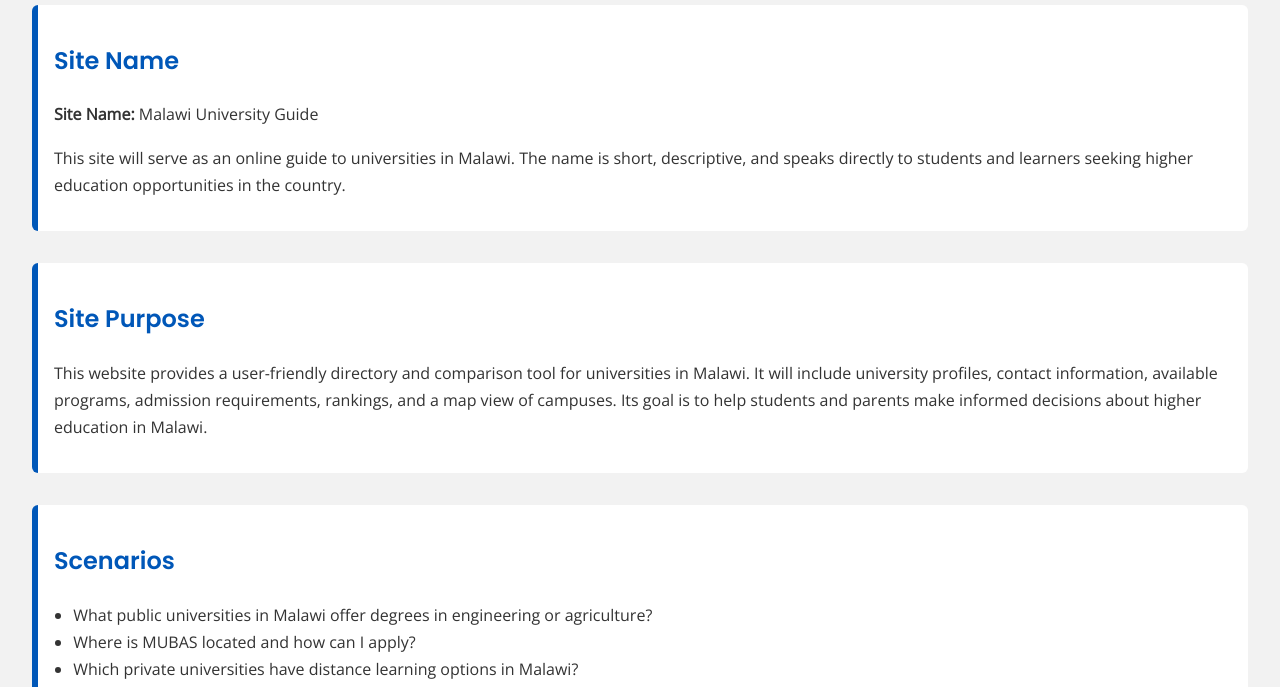
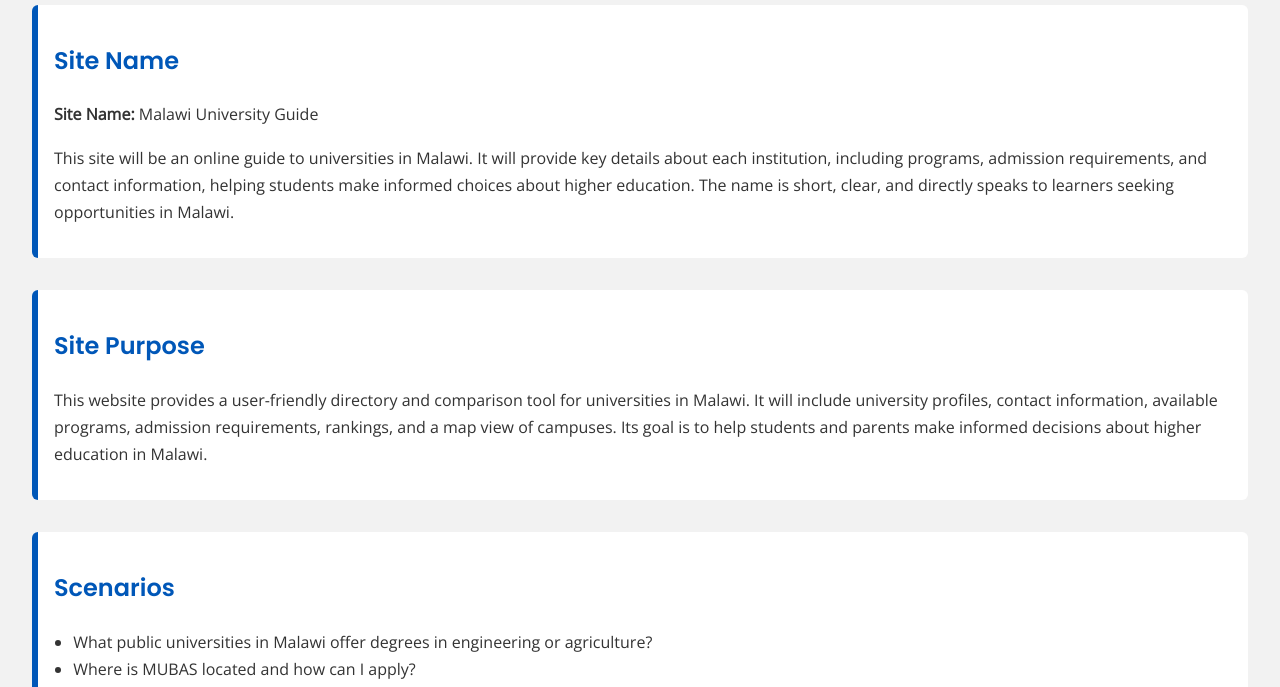
Before and after one commit to chervester/Project, a plain HTML site: page Project/siteplan.html in a window 1280 px wide. Shown: the part 103-790 px from the top of the page. Drawn offline with nearby package versions, Linux system fonts and the light colour scheme.

Commit message:
siteplan

```diff
--- a/Project/siteplan.html
+++ b/Project/siteplan.html
@@ -44,7 +44,7 @@
   <section>
     <h2>Site Name</h2>
     <p><strong>Site Name:</strong> Malawi University Guide</p>
-    <p>This site will serve as an online guide to universities in Malawi. The name is short, descriptive, and speaks directly to students and learners seeking higher education opportunities in the country.</p>
+    <p>This site will be an online guide to universities in Malawi. It will provide key details about each institution, including programs, admission requirements, and contact information, helping students make informed choices about higher education. The name is short, clear, and directly speaks to learners seeking opportunities in Malawi.</p>
   </section>
 
   <section>
```
